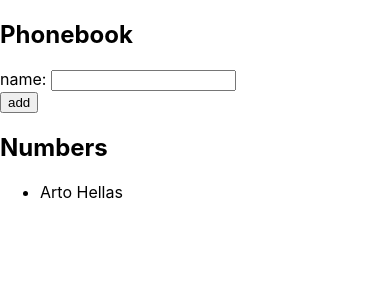
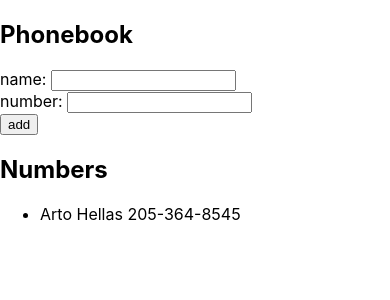
Before and after one commit to reiting/UofHelsinkiFullStackCourse, a React (Create React App) app in the folder Part 2/phonebook/: page / in a window 390 px wide. Shown: the top 300 px of the page. Built offline with nearby package versions, Linux system fonts and the light colour scheme.

Commit message:
Completed section 2.8 adding numbers to phonebook

```diff
--- a/Part 2/phonebook/src/App.js
+++ b/Part 2/phonebook/src/App.js
@@ -3,18 +3,24 @@ import './App.css';
 
 const App = () => {
   const [persons, setPersons] = useState([
-    { name: 'Arto Hellas' }
+    { name: 'Arto Hellas', number: '205-364-8545' }
   ])
   const [newName, setNewName] = useState('')
+  const [newNumber, setNewNumber] = useState('')
 
   const handleNameChange = (event) => {
     setNewName(event.target.value)
   }
 
+  const handleNumberChange = (event) => {
+    setNewNumber(event.target.value)
+  }
+
   const addPerson = (event) => {
     event.preventDefault()
     const personObject = {
-      name: newName
+      name: newName,
+      number: newNumber
     }
     if (persons.some(cred => cred.name === newName)) {
       alert(`${newName} is already added to phonebook`);
@@ -32,13 +38,17 @@ const App = () => {
             value={newName}
             onChange={handleNameChange} />
         </div>
+        <div>number: <input
+            value={newNumber}
+            onChange={handleNumberChange} />
+        </div>
         <div>
           <button type="submit">add</button>
         </div>
       </form>
       <h2>Numbers</h2>
       <ul>
-        {persons.map(names => <li>{names.name}</li>)}
+        {persons.map(names => <li>{`${names.name} `}{names.number}</li>)}
       </ul>
     </div>
   )
```
